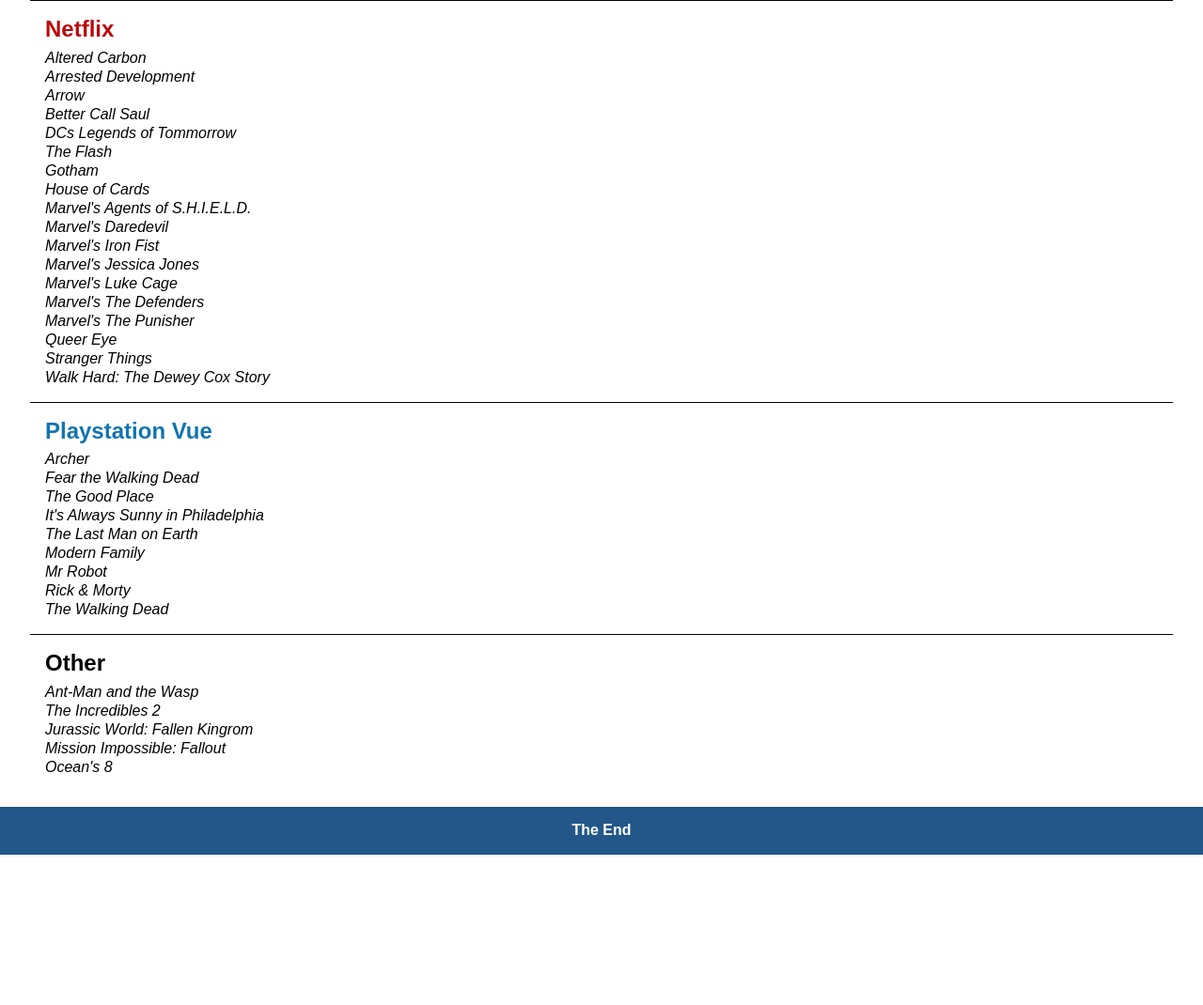
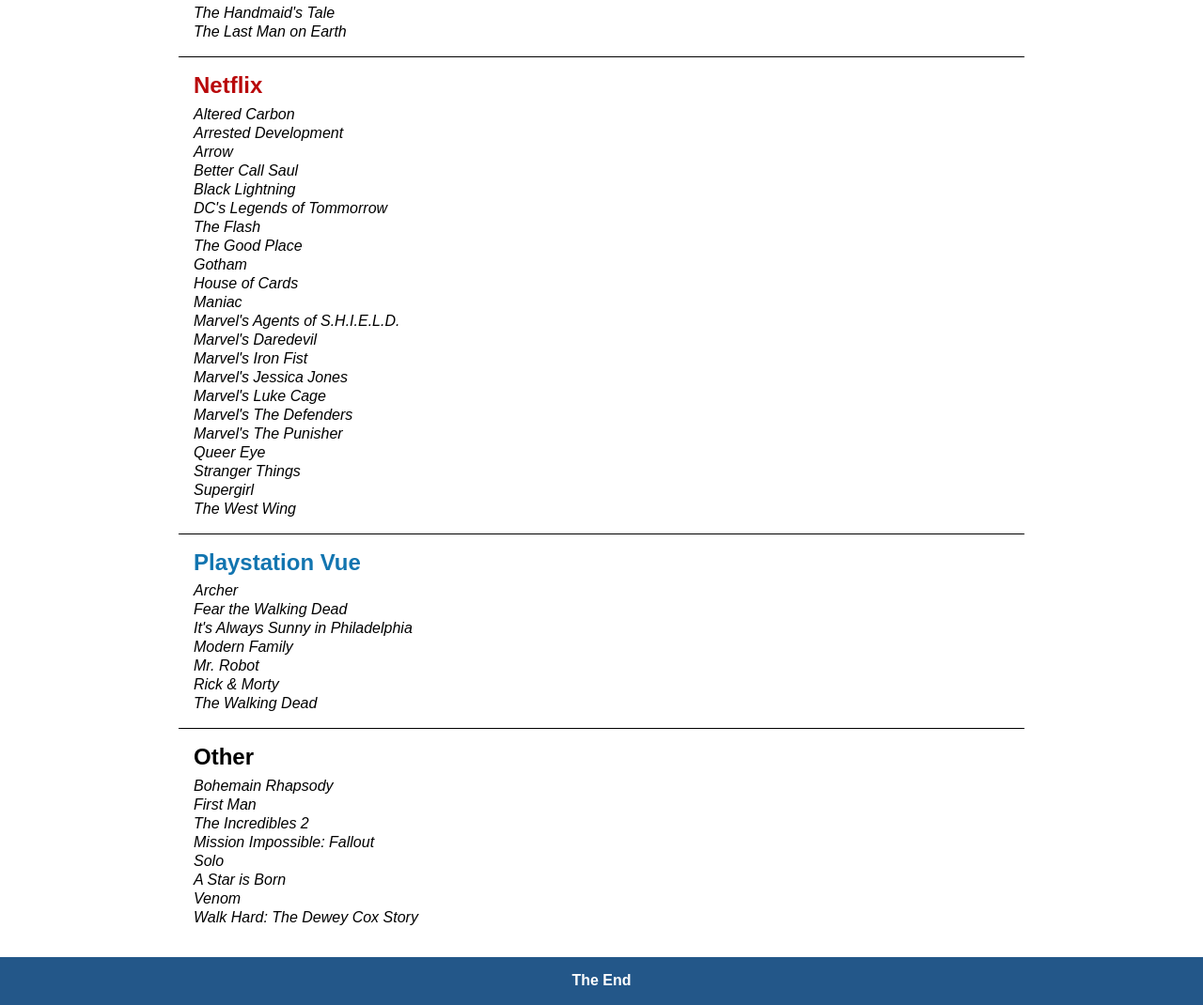
Before and after one commit to DanBuda11/tvlist, a plain HTML site: page index.html in a window 1280 px wide. Shown: the part 586-1656 px from the top of the page at 94% size. Before the commit the page ends 1496 px from the top, so only its background shows below. Drawn offline with nearby package versions, Linux system fonts and the light colour scheme.

Commit message:
update lists

```diff
--- a/main.css
+++ b/main.css
@@ -20,6 +20,8 @@
   padding: 1em 2em;
   /* background-color: #cecece; */
   overflow: hidden;
+  max-width: 900px;
+  margin: 0 auto;
 }
 
 .channelContainer {
--- a/main.js
+++ b/main.js
@@ -15,7 +15,12 @@
   {
     name: 'Austin Public Library',
     class: 'library',
-    shows: ['Rampage', 'A Quiet Place'],
+    shows: [
+      'Sicario: Day of the Soldado',
+      'Skyscraper',
+      'Ant-Man and the Wasp',
+      "Ocean's Eight",
+    ],
   },
   {
     name: 'HBO Go',
@@ -34,7 +39,7 @@
   {
     name: 'Hulu',
     class: 'hulu',
-    shows: ["The Handmaid's Tale"],
+    shows: ["The Handmaid's Tale", 'The Last Man on Earth'],
   },
   {
     name: 'Netflix',
@@ -43,10 +48,9 @@
       "Marvel's Luke Cage",
       "Marvel's Iron Fist",
       'The Flash',
-      'DCs Legends of Tommorrow',
+      "DC's Legends of Tommorrow",
       "Marvel's The Punisher",
       "Marvel's Agents of S.H.I.E.L.D.",
-      'Walk Hard: The Dewey Cox Story',
       'Arrested Development',
       'Stranger Things',
       'House of Cards',
@@ -58,6 +62,11 @@
       'Better Call Saul',
       'Queer Eye',
       'Altered Carbon',
+      'The West Wing',
+      'Maniac',
+      'Supergirl',
+      'Black Lightning',
+      'The Good Place',
     ],
   },
   {
@@ -65,10 +74,8 @@
     class: 'vue',
     shows: [
       'Archer',
-      'The Last Man on Earth',
       'Modern Family',
-      'The Good Place',
-      'Mr Robot',
+      'Mr. Robot',
       'The Walking Dead',
       'Rick & Morty',
       'Fear the Walking Dead',
@@ -79,11 +86,14 @@
     name: 'Other',
     class: 'other',
     shows: [
-      "Ocean's 8",
       'The Incredibles 2',
-      'Jurassic World: Fallen Kingrom',
-      'Ant-Man and the Wasp',
       'Mission Impossible: Fallout',
+      'Solo',
+      'A Star is Born',
+      'Venom',
+      'First Man',
+      'Bohemain Rhapsody',
+      'Walk Hard: The Dewey Cox Story',
     ],
   },
 ];
```
